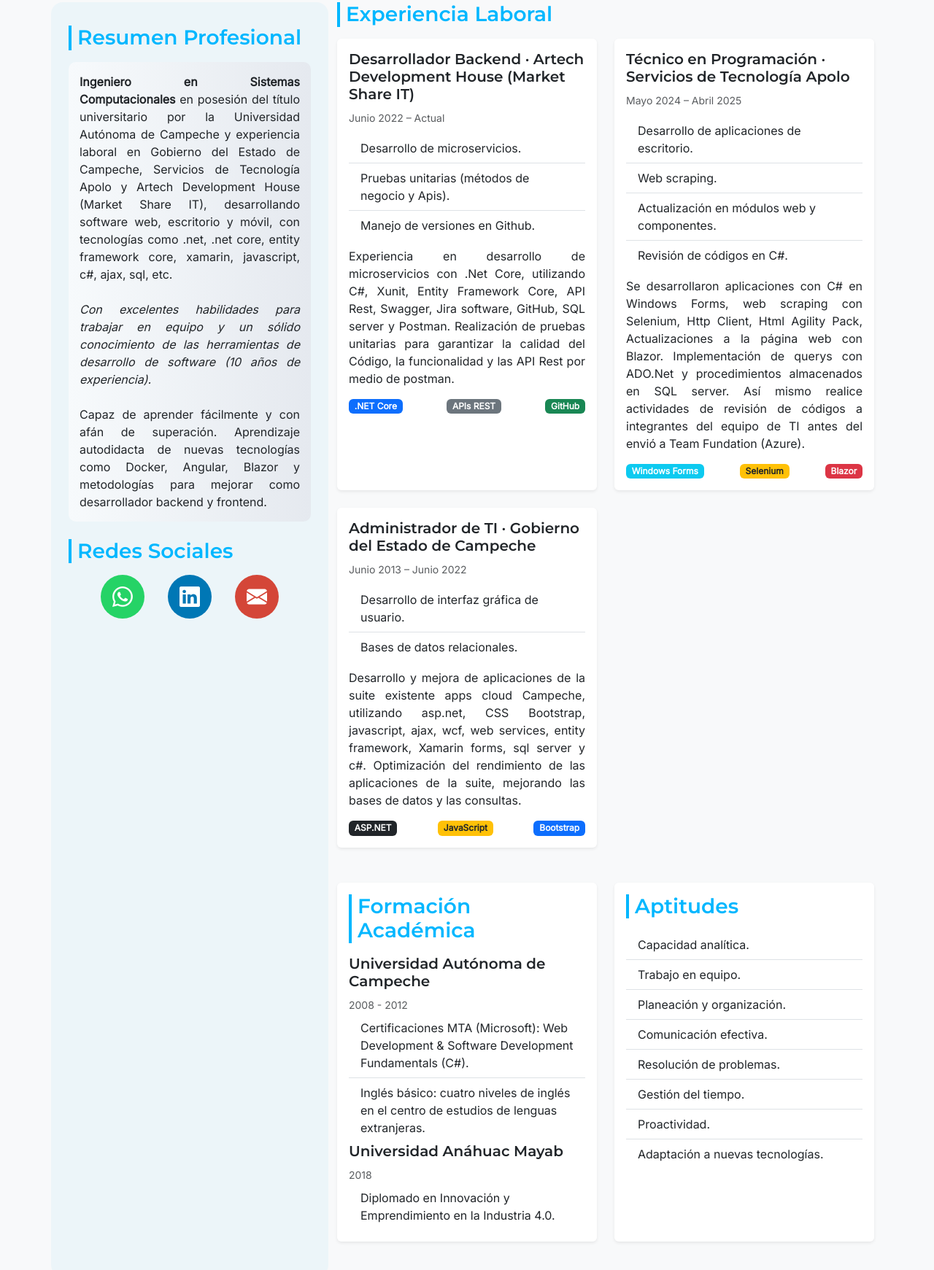
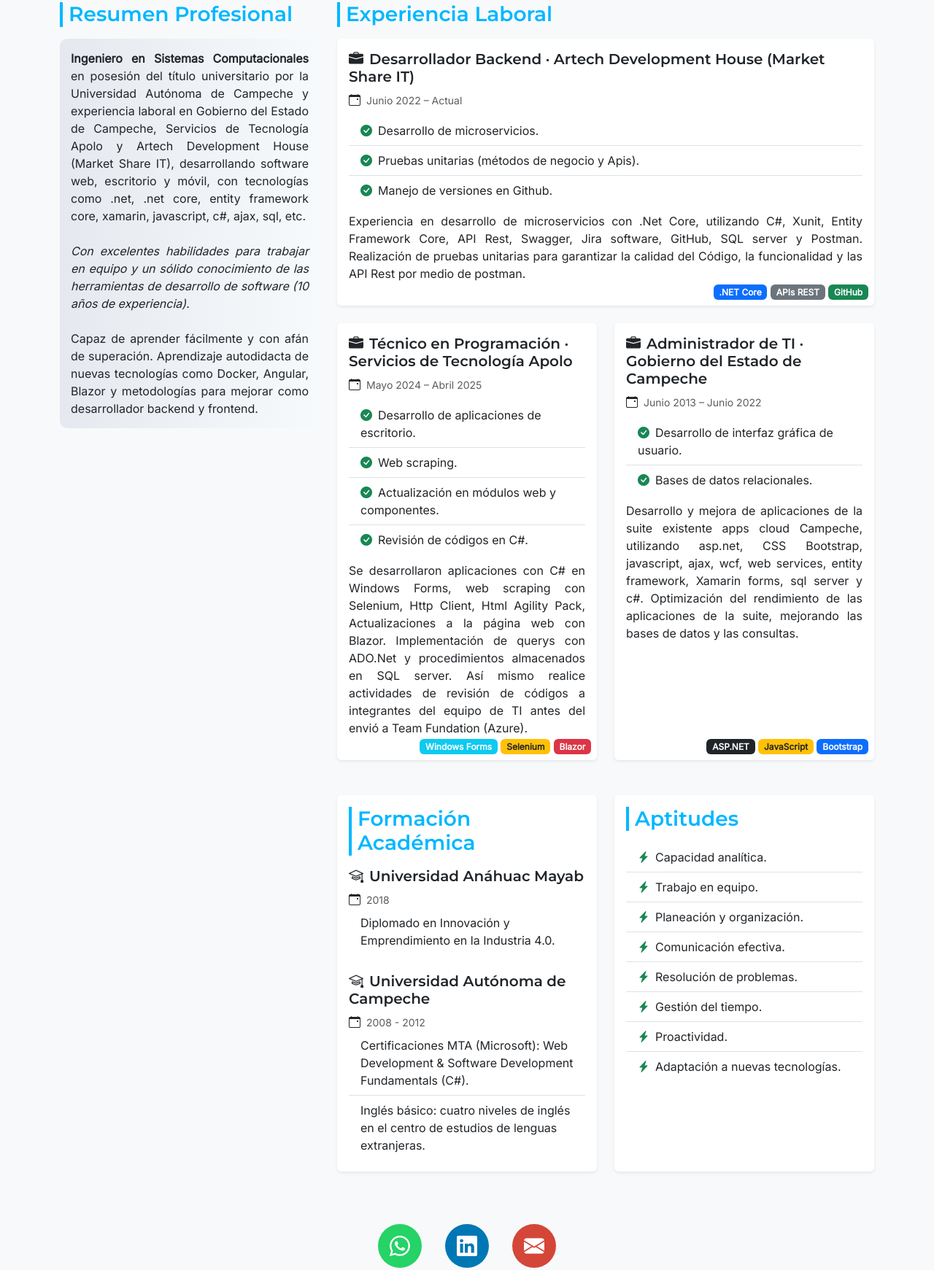
Before and after one commit to EdilbertoMD/portafoliolaboral, a plain HTML site: page index.html in a window 1280 px wide. Shown: the part 346-2087 px from the top of the page at 73% size. Drawn offline with nearby package versions, Linux system fonts and the light colour scheme.

Commit message:
Se acomodan elementos
Se acomodan elementos , se agregan icono y degradados

```diff
--- a/Styles/cv.css
+++ b/Styles/cv.css
@@ -36,48 +36,7 @@ h2, h3, h5 {
   font-weight: 600;
 }
 
-.sidebar {
-  background: #e7f1ff;
-  padding: 2rem 1.5rem;
-  border-radius: 1rem;
-}
 
 .btn-social {
   min-width: 120px;
 }
-
-/* Timeline styles */
-.timeline {
-  position: relative;
-  padding-left: 2rem;
-}
-
-.timeline::before {
-  content: "";
-  position: absolute;
-  top: 0;
-  left: 12px;
-  width: 4px;
-  height: 100%;
-  background-color: #0d6efd;
-  border-radius: 2px;
-}
-
-.timeline-event {
-  position: relative;
-  margin-bottom: 3rem;
-  padding-left: 2.5rem;
-}
-
-.timeline-event::before {
-  content: "";
-  position: absolute;
-  left: 0;
-  top: 0.6rem;
-  width: 20px;
-  height: 20px;
-  background-color: #a2180e;
-  border-radius: 50%;
-  border: 4px solid white;
-  box-shadow: 0 0 8px rgb(13 110 253 / 0.6);
-}
--- a/index.html
+++ b/index.html
@@ -22,7 +22,7 @@
     <!-- Encabezado estilo perfil Facebook -->
     <header class="profile-header d-flex flex-column flex-md-row align-items-center bg-cover animate__animated animate__slideInDown" style="animation-delay: 0.5s; background-image: url('Images/large-triangles.svg'); padding: 2rem; margin-top: -20px;">
       <img src="Images/avatarjpg.jpg" alt="Foto de perfil" class="profile-img me-md-3 mb-3 mb-md-0" />
-      <div class="text-start">
+      <div class="text-center text-md-start">
         <h1 class="display-4 fw-bold mb-1">Edilberto Martínez Díaz</h1>
         <p class="lead mb-1">Ingeniero en Sistemas Computacionales</p>
         <p><i class="bi bi-geo-alt-fill me-2"></i> C.P. 24026, San Francisco de Campeche, Campeche</p>
@@ -33,10 +33,10 @@
 
     <div class="row g-4">
       <!-- Sidebar -->
-    <aside class="col-md-4 sidebar animate__animated animate__fadeInLeft" style="background: #ecf5f9;">
+    <aside class="col-md-4 sidebar animate__animated animate__fadeInLeft">
       <div class="mb-4">
         <h3 class="section-title">Resumen Profesional</h3>
-        <p style="text-align: justify; background: linear-gradient(to right, #f7fafc, #e5e9ef); padding: 15px; border-radius: 10px;">
+        <p style="text-align: justify; background: linear-gradient(to right, #e5e9ef, #f7fafc); padding: 15px; border-radius: 10px;">
           <strong>Ingeniero en Sistemas Computacionales</strong> en posesión del título universitario por la Universidad Autónoma de Campeche y experiencia laboral en Gobierno del Estado de Campeche, Servicios de Tecnología Apolo y Artech Development House (Market Share IT), desarrollando software web, escritorio y móvil, con tecnologías como .net, .net core, entity framework core, xamarin, javascript, c#, ajax, sql, etc.
           <br><br>
           <em>Con excelentes habilidades para trabajar en equipo y un sólido conocimiento de las herramientas de desarrollo de software (10 años de experiencia).</em>
@@ -44,8 +44,127 @@
           Capaz de aprender fácilmente y con afán de superación. Aprendizaje autodidacta de nuevas tecnologías como Docker, Angular, Blazor y metodologías para mejorar como desarrollador backend y frontend.
         </p>
       </div>
-      <div class="mb-4">
-        <h3 class="section-title">Redes Sociales</h3>
+
+    </aside>
+
+      <!-- Main Content -->
+      <section class="col-md-8 animate__animated animate__fadeInRight">
+      <div class="mb-5">
+          <h3 class="section-title">Experiencia Laboral</h3>
+          <div class="row row-cols-1 g-4">
+            <div class="col-12">
+              <div class="card h-100 shadow-sm border-0">
+                <div class="card-body">
+                  <h5 class="card-title"><i class="bi bi-briefcase-fill me-2"></i>Desarrollador Backend · Artech Development House (Market Share IT)</h5>
+                  <i class="bi bi-calendar-event me-2"></i><small class="text-muted">Junio 2022 – Actual</small>
+                  <ul class="list-group list-group-flush" style="margin-top: 10px;">
+                  <li class="list-group-item"><i class="bi bi-check-circle-fill text-success me-2"></i>Desarrollo de microservicios.</li>
+                  <li class="list-group-item"><i class="bi bi-check-circle-fill text-success me-2"></i>Pruebas unitarias (métodos de negocio y Apis).</li>
+                  <li class="list-group-item"><i class="bi bi-check-circle-fill text-success me-2"></i>Manejo de versiones en Github.</li>
+                </ul>
+                  <p class="card-text" style="text-align: justify; margin-top: 10px;">Experiencia en desarrollo de microservicios con .Net Core, utilizando C#,
+                  Xunit, Entity Framework Core, API Rest, Swagger, Jira software, GitHub, SQL
+                  server y Postman. Realización de pruebas unitarias para garantizar la calidad
+                  del Código, la funcionalidad y las API Rest por medio de postman.</p>
+                  <div style="position: absolute; bottom: 0; right: 0; margin: 0.5rem;">
+                    <span class="badge bg-primary">.NET Core</span>
+                    <span class="badge bg-secondary">APIs REST</span>
+                    <span class="badge bg-success">GitHub</span>
+                  </div>
+                </div>
+              </div>
+            </div>
+            <div class="col-md-6">
+              <div class="card h-100 shadow-sm border-0">
+                <div class="card-body">
+                  <h5 class="card-title"><i class="bi bi-briefcase-fill me-2"></i>Técnico en Programación · Servicios de Tecnología Apolo</h5>
+                  <i class="bi bi-calendar-event me-2"></i><small class="text-muted">Mayo 2024 – Abril 2025</small>
+                  <ul class="list-group list-group-flush" style="margin-top: 10px;">
+                  <li class="list-group-item"><i class="bi bi-check-circle-fill text-success me-2"></i>Desarrollo de aplicaciones de escritorio.</li>
+                  <li class="list-group-item"><i class="bi bi-check-circle-fill text-success me-2"></i>Web scraping.</li>
+                  <li class="list-group-item"><i class="bi bi-check-circle-fill text-success me-2"></i>Actualización en módulos web y componentes.</li>
+                  <li class="list-group-item"><i class="bi bi-check-circle-fill text-success me-2"></i>Revisión de códigos en C#.</li>
+                </ul>
+                  <p class="card-text" style="text-align: justify; margin-top: 10px;">Se desarrollaron aplicaciones con C# en Windows Forms, web scraping con
+                  Selenium, Http Client, Html Agility Pack, Actualizaciones a la página web con
+                  Blazor. Implementación de querys con ADO.Net y procedimientos
+                  almacenados en SQL server. Así mismo realice actividades de revisión de
+                  códigos a integrantes del equipo de TI antes del envió a Team Fundation
+                  (Azure).</p>
+                    <div style="position: absolute; bottom: 0; right: 0; margin: 0.5rem;">
+                    <span class="badge bg-info">Windows Forms</span>
+                    <span class="badge bg-warning text-dark">Selenium</span>
+                    <span class="badge bg-danger">Blazor</span>
+                  </div>
+                </div>
+              </div>
+            </div>
+            <div class="col-md-6">
+              <div class="card h-100 shadow-sm border-0">
+                <div class="card-body">
+                  <h5 class="card-title"><i class="bi bi-briefcase-fill me-2"></i>Administrador de TI · Gobierno del Estado de Campeche</h5>
+                  <i class="bi bi-calendar-event me-2"></i><small class="text-muted">Junio 2013 – Junio 2022</small>
+                   <ul class="list-group list-group-flush" style="margin-top: 10px;">
+                  <li class="list-group-item"><i class="bi bi-check-circle-fill text-success me-2"></i>Desarrollo de interfaz gráfica de usuario.</li>
+                  <li class="list-group-item"><i class="bi bi-check-circle-fill text-success me-2"></i>Bases de datos relacionales.</li>
+                </ul>
+                  <p class="card-text" style="text-align: justify; margin-top: 10px;">Desarrollo y mejora de aplicaciones de la suite existente apps cloud
+                  Campeche, utilizando asp.net, CSS Bootstrap, javascript, ajax, wcf, web
+                  services, entity framework, Xamarin forms, sql server y c#. Optimización del
+                  rendimiento de las aplicaciones de la suite, mejorando las bases de datos y
+                  las consultas.</p>
+                    <div style="position: absolute; bottom: 0; right: 0; margin: 0.5rem;">
+                    <span class="badge bg-dark">ASP.NET</span>
+                    <span class="badge bg-warning text-dark">JavaScript</span>
+                    <span class="badge bg-primary">Bootstrap</span>
+                  </div>
+                </div>
+              </div>
+            </div>
+          </div>
+        </div>
+
+
+        <div class="mb-5 row row-cols-1 row-cols-md-2 g-4">
+          <div class="col">
+            <div class="card h-100 shadow-sm border-0">
+              <div class="card-body">
+                <h3 class="section-title">Formación Académica</h3>
+                 <h5 class="card-title"><i class="bi bi-mortarboard me-2"></i>Universidad Anáhuac Mayab</h5>
+                <i class="bi bi-calendar-event me-2"></i><small class="text-muted">2018</small>
+                <ul class="list-group list-group-flush">
+                  <li class="list-group-item">Diplomado en Innovación y Emprendimiento en la Industria 4.0.</li>
+                </ul>
+                <br>
+                <h5 class="card-title"><i class="bi bi-mortarboard me-2"></i>Universidad Autónoma de Campeche</h5>
+                <i class="bi bi-calendar-event me-2"></i><small class="text-muted">2008 - 2012</small>
+                <ul class="list-group list-group-flush">
+                  <li class="list-group-item">Certificaciones MTA (Microsoft): Web Development & Software Development Fundamentals (C#).</li>
+                  <li class="list-group-item">Inglés básico: cuatro niveles de inglés en el centro de estudios de lenguas extranjeras.</li>
+                </ul>
+              </div>
+            </div>
+          </div>
+          <div class="col">
+            <div class="card h-100 shadow-sm border-0">
+              <div class="card-body">
+                <h3 class="section-title">Aptitudes</h3>
+                <ul class="list-group list-group-flush">
+                  <li class="list-group-item"><i class="bi bi-lightning-charge-fill text-success me-2"></i>Capacidad analítica.</li>
+                  <li class="list-group-item"><i class="bi bi-lightning-charge-fill text-success me-2"></i>Trabajo en equipo.</li>
+                  <li class="list-group-item"><i class="bi bi-lightning-charge-fill text-success me-2"></i>Planeación y organización.</li>
+                  <li class="list-group-item"><i class="bi bi-lightning-charge-fill text-success me-2"></i>Comunicación efectiva.</li>
+                  <li class="list-group-item"><i class="bi bi-lightning-charge-fill text-success me-2"></i>Resolución de problemas.</li>
+                  <li class="list-group-item"><i class="bi bi-lightning-charge-fill text-success me-2"></i>Gestión del tiempo.</li>
+                  <li class="list-group-item"><i class="bi bi-lightning-charge-fill text-success me-2"></i>Proactividad.</li>
+                  <li class="list-group-item"><i class="bi bi-lightning-charge-fill text-success me-2"></i>Adaptación a nuevas tecnologías.</li>
+                </ul>
+              </div>
+            </div>
+          </div>
+
+      </section>
+        <div>
         <div class="d-flex justify-content-center">
           <a href="https://wa.me/5215512345678?text=Hola,%20Edilberto%20Martínez%20Díaz" target="_blank" class="btn btn-whatsapp btn-circle mx-3 animate__animated animate__pulse" style="background: #25D366; width: 60px; height: 60px; border-radius: 50%; display: flex; align-items: center; justify-content: center; transition: transform 0.3s;" onmouseover="this.style.transform='scale(1.1)';" onmouseout="this.style.transform='scale(1)';">
             <i class="bi bi-whatsapp text-white" style="font-size: 28px;"></i>
@@ -58,124 +177,7 @@
           </a>
         </div>
       </div>
-    </aside>
-
-      <!-- Main Content -->
-      <section class="col-md-8 animate__animated animate__fadeInRight">
-        <div class="mb-5">
-          <h3 class="section-title">Experiencia Laboral</h3>
-          <div class="row row-cols-1 row-cols-md-2 g-4">
-            <div class="col">
-              <div class="card h-100 shadow-sm border-0">
-                <div class="card-body">
-                  <h5 class="card-title">Desarrollador Backend · Artech Development House (Market Share IT)</h5>
-                  <small class="text-muted">Junio 2022 – Actual</small>
-                  <ul class="list-group list-group-flush" style="margin-top: 10px;">
-                  <li class="list-group-item">Desarrollo de microservicios.</li>
-                  <li class="list-group-item">Pruebas unitarias (métodos de negocio y Apis).</li>
-                  <li class="list-group-item">Manejo de versiones en Github.</li>
-                </ul>
-                  <p class="card-text" style="text-align: justify; margin-top: 10px;">Experiencia en desarrollo de microservicios con .Net Core, utilizando C#,
-                  Xunit, Entity Framework Core, API Rest, Swagger, Jira software, GitHub, SQL
-                  server y Postman. Realización de pruebas unitarias para garantizar la calidad
-                  del Código, la funcionalidad y las API Rest por medio de postman.</p>
-                  <div class="d-flex justify-content-between align-items-center">
-                    <span class="badge bg-primary">.NET Core</span>
-                    <span class="badge bg-secondary">APIs REST</span>
-                    <span class="badge bg-success">GitHub</span>
-                  </div>
-                </div>
-              </div>
-            </div>
-            <div class="col">
-              <div class="card h-100 shadow-sm border-0">
-                <div class="card-body">
-                  <h5 class="card-title">Técnico en Programación · Servicios de Tecnología Apolo</h5>
-                  <small class="text-muted">Mayo 2024 – Abril 2025</small>
-                  <ul class="list-group list-group-flush" style="margin-top: 10px;">
-                  <li class="list-group-item">Desarrollo de aplicaciones de escritorio.</li>
-                  <li class="list-group-item">Web scraping.</li>
-                  <li class="list-group-item">Actualización en módulos web y componentes.</li>
-                  <li class="list-group-item">Revisión de códigos en C#.</li>
-                </ul>
-                  <p class="card-text" style="text-align: justify; margin-top: 10px;">Se desarrollaron aplicaciones con C# en Windows Forms, web scraping con
-                  Selenium, Http Client, Html Agility Pack, Actualizaciones a la página web con
-                  Blazor. Implementación de querys con ADO.Net y procedimientos
-                  almacenados en SQL server. Así mismo realice actividades de revisión de
-                  códigos a integrantes del equipo de TI antes del envió a Team Fundation
-                  (Azure).</p>
-                  <div class="d-flex justify-content-between align-items-center">
-                    <span class="badge bg-info">Windows Forms</span>
-                    <span class="badge bg-warning text-dark">Selenium</span>
-                    <span class="badge bg-danger">Blazor</span>
-                  </div>
-                </div>
-              </div>
-            </div>
-            <div class="col">
-              <div class="card h-100 shadow-sm border-0">
-                <div class="card-body">
-                  <h5 class="card-title">Administrador de TI · Gobierno del Estado de Campeche</h5>
-                  <small class="text-muted">Junio 2013 – Junio 2022</small>
-                   <ul class="list-group list-group-flush" style="margin-top: 10px;">
-                  <li class="list-group-item">Desarrollo de interfaz gráfica de usuario.</li>
-                  <li class="list-group-item">Bases de datos relacionales.</li>
-                </ul>
-                  <p class="card-text" style="text-align: justify; margin-top: 10px;">Desarrollo y mejora de aplicaciones de la suite existente apps cloud
-                  Campeche, utilizando asp.net, CSS Bootstrap, javascript, ajax, wcf, web
-                  services, entity framework, Xamarin forms, sql server y c#. Optimización del
-                  rendimiento de las aplicaciones de la suite, mejorando las bases de datos y
-                  las consultas.</p>
-                  <div class="d-flex justify-content-between align-items-center">
-                    <span class="badge bg-dark">ASP.NET</span>
-                    <span class="badge bg-warning text-dark">JavaScript</span>
-                    <span class="badge bg-primary">Bootstrap</span>
-                  </div>
-                </div>
-              </div>
-            </div>
-          </div>
-        </div>
-
-        <div class="mb-5 row row-cols-1 row-cols-md-2 g-4">
-          <div class="col">
-            <div class="card h-100 shadow-sm border-0">
-              <div class="card-body">
-                <h3 class="section-title">Formación Académica</h3>
-                <h5 class="card-title">Universidad Autónoma de Campeche</h5>
-                <small class="text-muted">2008 - 2012</small>
-                <ul class="list-group list-group-flush">
-                  <li class="list-group-item">Certificaciones MTA (Microsoft): Web Development & Software Development Fundamentals (C#).</li>
-                  <li class="list-group-item">Inglés básico: cuatro niveles de inglés en el centro de estudios de lenguas extranjeras.</li>
-                </ul>
-                <h5 class="card-title">Universidad Anáhuac Mayab</h5>
-                <small class="text-muted">2018</small>
-                <ul class="list-group list-group-flush">
-                  <li class="list-group-item">Diplomado en Innovación y Emprendimiento en la Industria 4.0.</li>
-                </ul>
-              </div>
-            </div>
-          </div>
-          <div class="col">
-            <div class="card h-100 shadow-sm border-0">
-              <div class="card-body">
-                <h3 class="section-title">Aptitudes</h3>
-                <ul class="list-group list-group-flush">
-                  <li class="list-group-item">Capacidad analítica.</li>
-                  <li class="list-group-item">Trabajo en equipo.</li>
-                  <li class="list-group-item">Planeación y organización.</li>
-                  <li class="list-group-item">Comunicación efectiva.</li>
-                  <li class="list-group-item">Resolución de problemas.</li>
-                  <li class="list-group-item">Gestión del tiempo.</li>
-                  <li class="list-group-item">Proactividad.</li>
-                  <li class="list-group-item">Adaptación a nuevas tecnologías.</li>
-                </ul>
-              </div>
-            </div>
-          </div>
-        </div>
-      </section>
-     <footer class="bg-dark text-white py-4">
+     <footer class="bg-dark text-white py-3" style="background: linear-gradient(to right, #343a40, #495057);">
   <div class="container text-center">
     <p class="mb-0">&copy; <span id="year"></span> Edilberto Martínez Díaz. Todos los derechos reservados.</p>
   </div>
```
